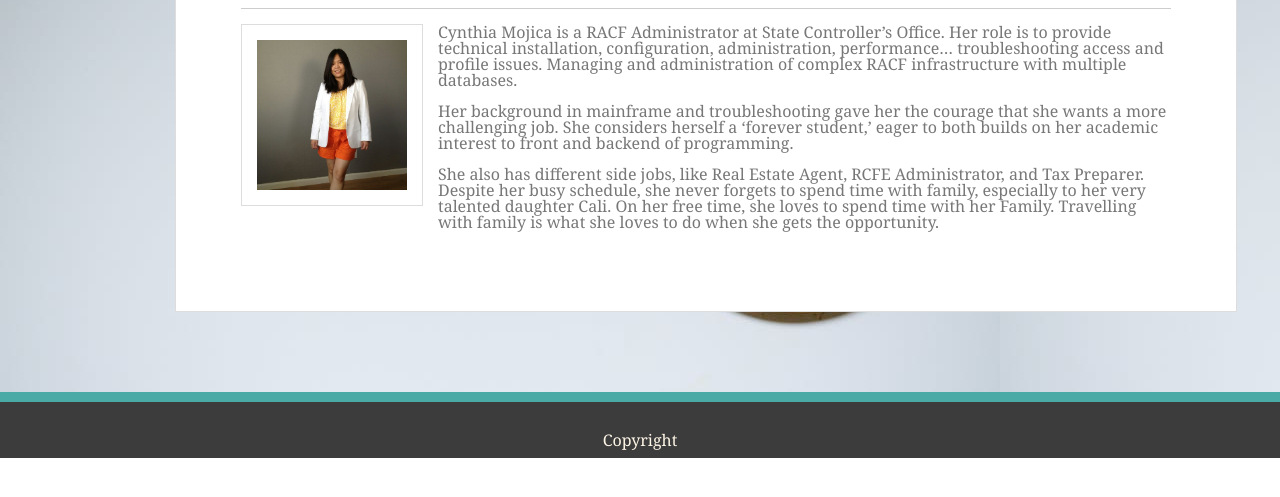
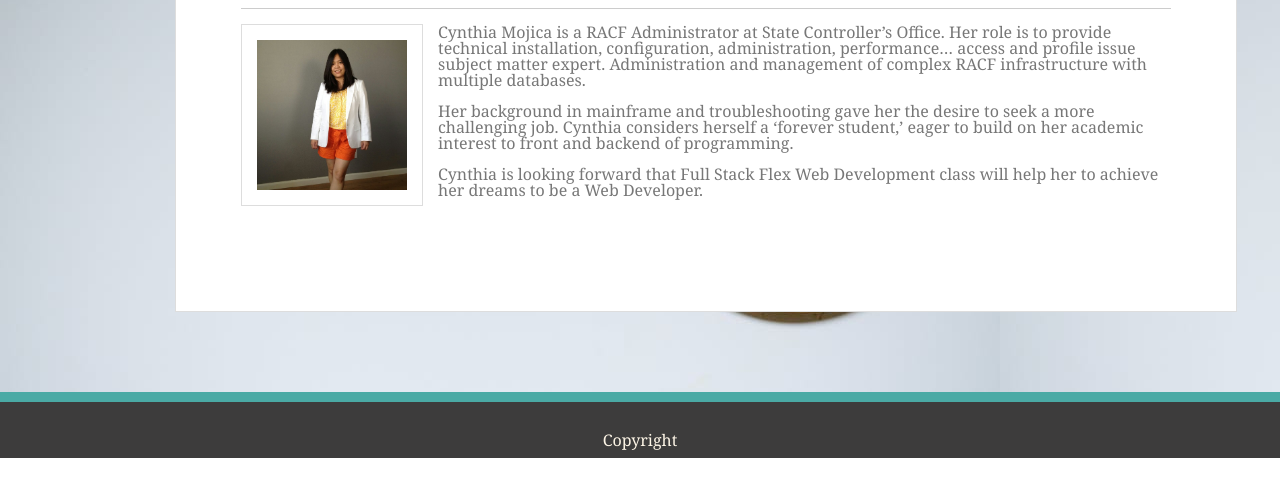
Before and after one commit to cynmojica/homework1, a plain HTML site: page index.html in a window 1280 px wide. Shown: the part 213-710 px from the top of the page. Drawn offline with Linux system fonts and the light colour scheme.

Commit message:
Make some changes

```diff
--- a/index.html
+++ b/index.html
@@ -39,23 +39,19 @@
           <p>
             Cynthia Mojica is a RACF Administrator at State Controller’s Office.
             Her role is to provide technical installation, configuration,
-            administration, performance… troubleshooting access and profile
-            issues. Managing and administration of complex RACF infrastructure
+            administration, performance… access and profile issue subject matter
+            expert. Administration and management of complex RACF infrastructure
             with multiple databases.
           </p>
           <p>
-            Her background in mainframe and troubleshooting gave her the courage
-            that she wants a more challenging job. She considers herself a
-            ‘forever student,’ eager to both builds on her academic interest to
-            front and backend of programming.
+            Her background in mainframe and troubleshooting gave her the desire
+            to seek a more challenging job. Cynthia considers herself a ‘forever
+            student,’ eager to build on her academic interest to front and
+            backend of programming.
           </p>
           <p>
-            She also has different side jobs, like Real Estate Agent, RCFE
-            Administrator, and Tax Preparer. Despite her busy schedule, she
-            never forgets to spend time with family, especially to her very
-            talented daughter Cali. On her free time, she loves to spend time
-            with her Family. Travelling with family is what she loves to do when
-            she gets the opportunity.
+            Cynthia is looking forward that Full Stack Flex Web Development
+            class will help her to achieve her dreams to be a Web Developer.
           </p>
         </div>
       </section>
```
Also changed, not shown: assets/css/style1.css (deleted, +0 -15 lines), index1.html (deleted, +0 -14 lines).
